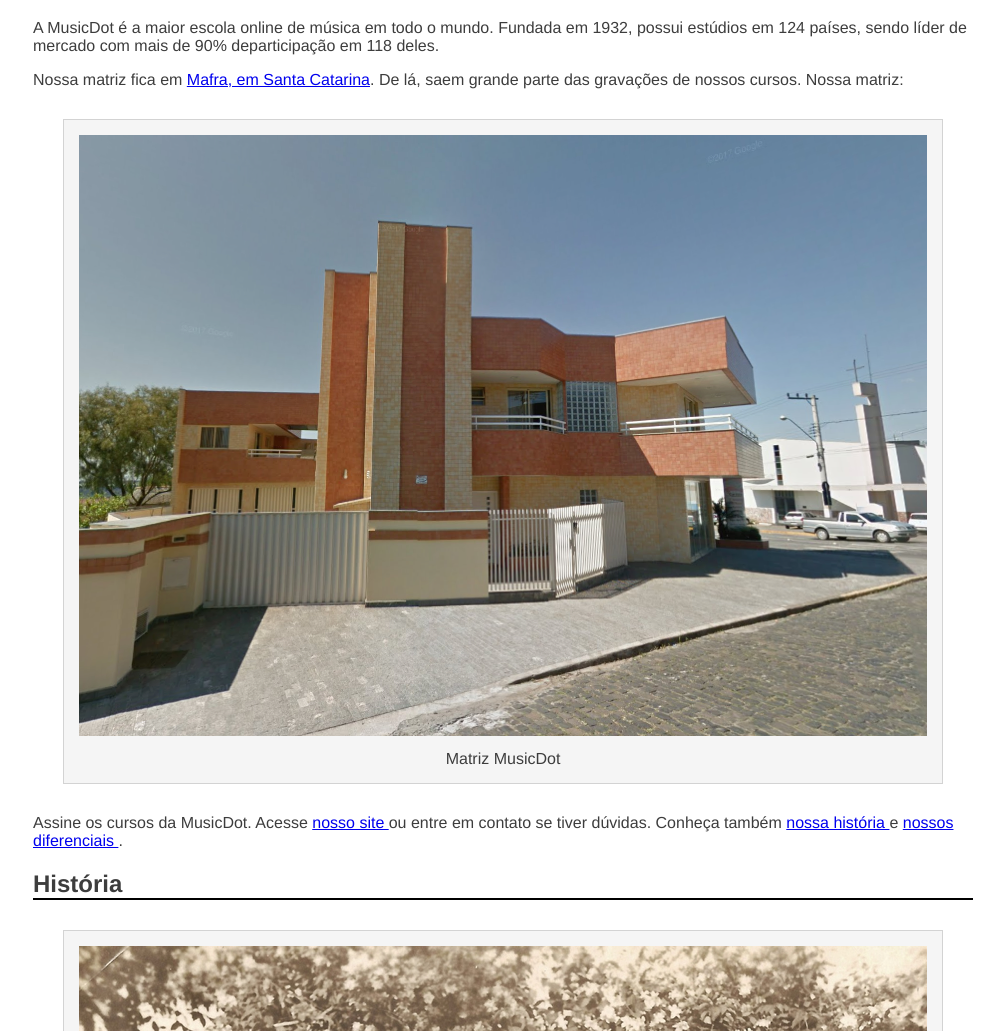
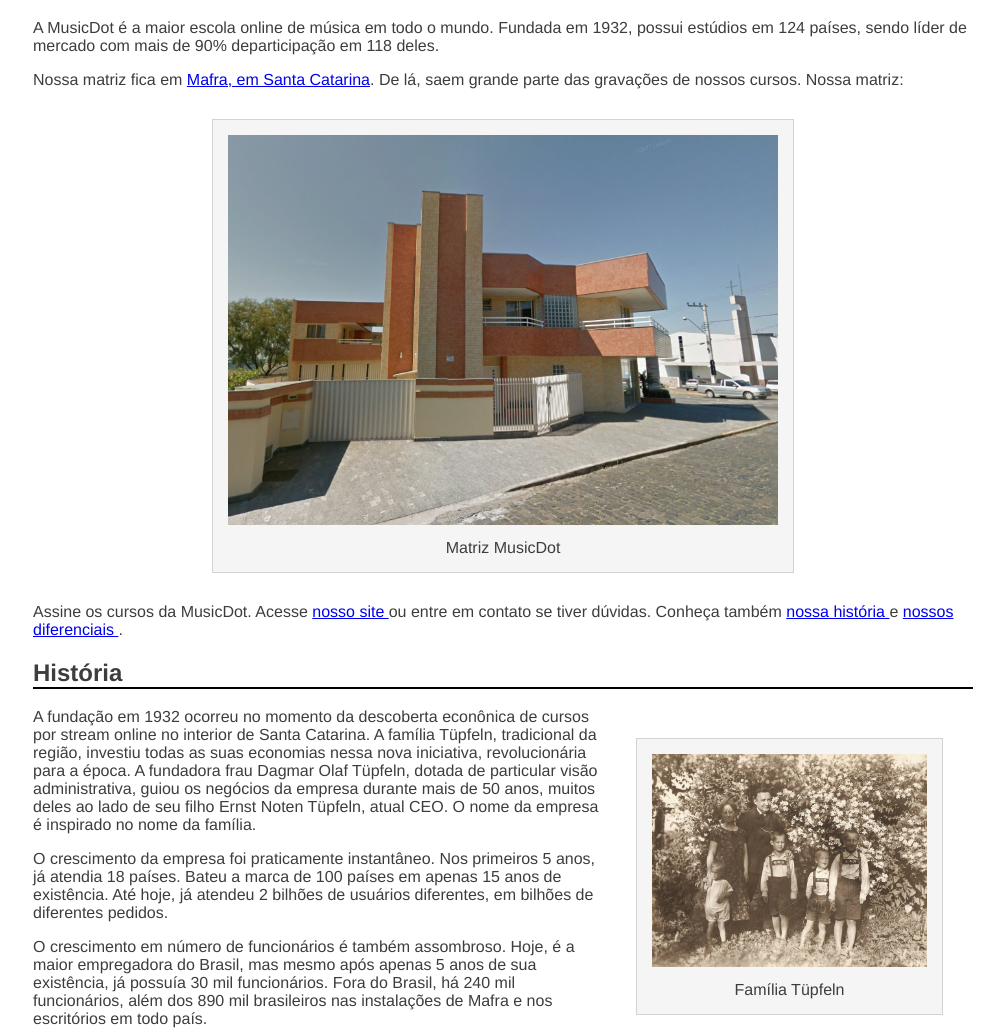
Before and after one commit to patrickmps/projeto-musicdot, a plain HTML site: page sobre.html in a window 1280 px wide. Shown: the part 143-1174 px from the top of the page, without its empty margins (137-1141 px from the left). Drawn offline with Linux system fonts and the light colour scheme.

Commit message:
Diminuindo tamanho das figures

```diff
--- a/css/sobre.css
+++ b/css/sobre.css
@@ -1,27 +1,47 @@
-body{
-    font-family: "Helvetica", "Lucida Grande", sans-serif;
-    color:#3D3D3D;
+body {
     width: 940px;
     margin-left: auto;
     margin-right: auto;
-}
-h1{
-    background-color: #E1EDF2;
-    padding: 10px;
+
+    font-family: "Helvetica", "Lucida Grande", sans-serif;
+    color: #3D3D3D;
   }
 
-h2{
+  h1 {
+    padding: 10px;
+
+    background-color: #E1EDF2;
+  }
+
+  h2 {
     border-bottom: 2px solid black;
   }
 
-figure{
+  figure {
     margin: 30px;
     padding: 15px;
+
     text-align: center;
+
     background-color: whitesmoke;
-    border: 1px solid lightgray;
+    border: 1px solid lightgrey;
   }
 
-figcaption{
+  figcaption {
     margin-top: 10px;
   }
+
+.matriz-musicdot {
+  width: 550px;
+  margin-left: auto;
+  margin-right: auto;
+}
+
+.familia-tupfeln {
+  width: 275px;
+  float: right;
+}
+
+figure img {
+  width: 100%;
+}
--- a/sobre.html
+++ b/sobre.html
@@ -20,7 +20,7 @@
         Nossa matriz fica em <a href="https://maps.google.com.br/?q=190,GabrielDequech,Mafra,SC" target="_blank" rel="external">Mafra, em Santa Catarina</a>. De lá, saem grande parte das gravações de nossos cursos. Nossa matriz:
     </p>
 
-    <figure>
+    <figure class="matriz-musicdot">
         <img src="img/matriz-musicdot.png" alt="Matriz MusicDot">
         <figcaption>Matriz MusicDot</figcaption>
     </figure>
@@ -31,7 +31,7 @@
 
     <h2 id="historia">História</h2>
 
-    <figure>
+    <figure class="familia-tupfeln">
         <img src="img/familia-tupfeln.jpg" alt="Foto da família tüpfeln">
         <figcaption>Família Tüpfeln</figcaption>
     </figure>
```
Lines whose indentation alone changed are shown as unchanged.
